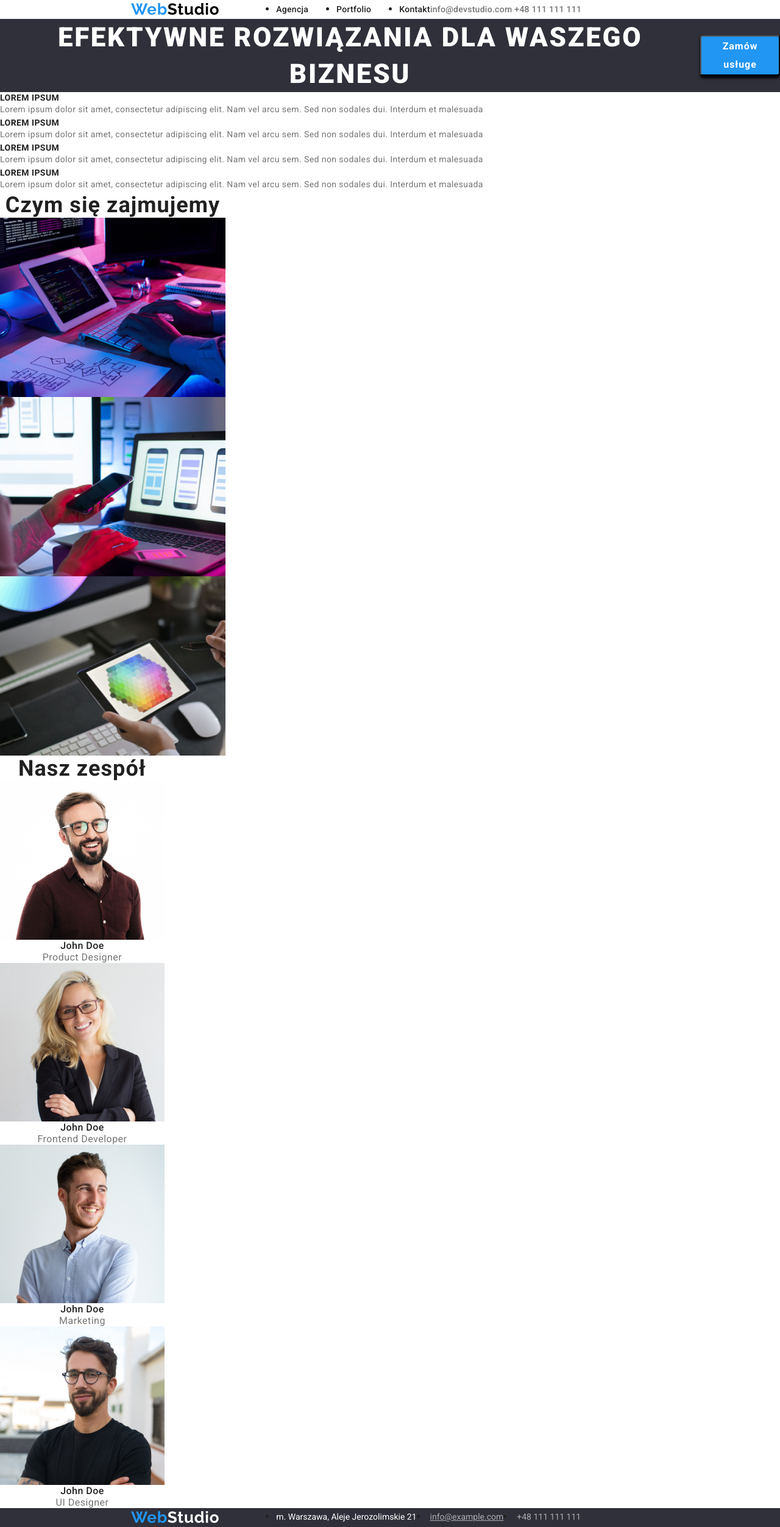
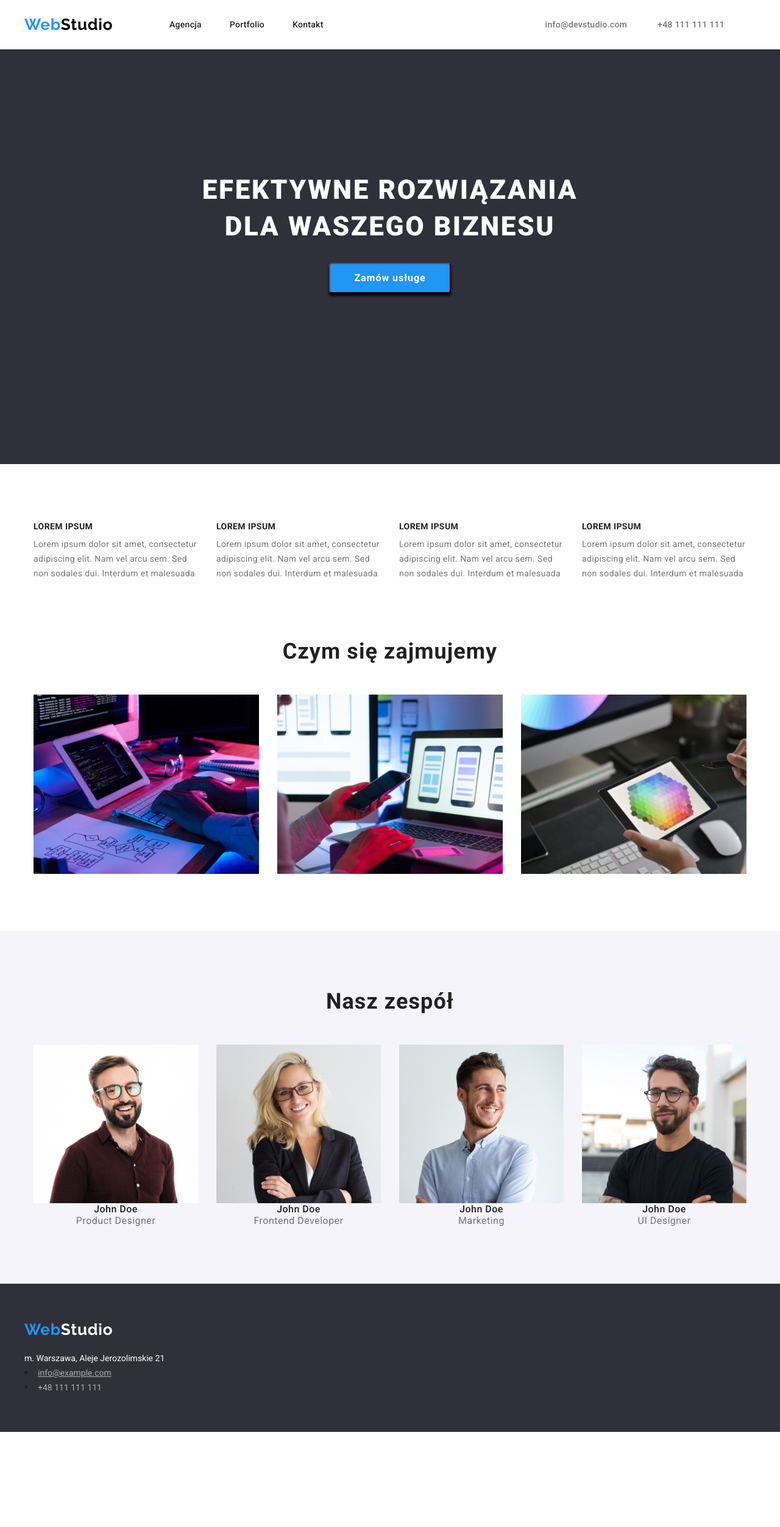
Before and after one commit to adamjed34/goit-markup-hw-03, a plain HTML site: page index.html in a window 1280 px wide. Shown: the whole page at 61% size. After the commit the page ends 2348 px from the top, so only its background shows below. Drawn offline with nearby package versions, Linux system fonts and the light colour scheme.

Commit message:
update style

```diff
--- a/css/styles.css
+++ b/css/styles.css
@@ -19,6 +19,7 @@ ul,
 p {
   margin: 0;
   padding: 0;
+  list-style-type: none;
 }
 
 img {
@@ -34,21 +35,26 @@ img {
   cursor: pointer;
 }
 
-/* HEADER */
+/* ====================HEADER=================== */
 
-.container {
-  display: flex;
-  align-items: center;
+.header {
+  background: #ffffff;
 }
 
-/* .container {
-   width: 1600px;
-   background: #ffffff;
-} */
+.header .container {
+  display: flex;
+  margin: 0 auto;
+  align-items: center;
+  width: 1200px;
+  height: 80px;
+}
+
+.header {
+  border-bottom: 1px solid #ececec;
+}
 
 .logo {
   margin-right: 93px;
-  margin-left: 215px;
   font-family: var(--secondary-font);
   font-weight: bold;
   font-size: 26px;
@@ -69,9 +75,6 @@ img {
 .navigation-list {
   display: flex;
   align-items: center;
-}
-
-.navigation-list {
   text-decoration: none;
 }
 
@@ -88,9 +91,6 @@ img {
 .portfolio {
   margin-right: 46px;
 }
-/* .navigation-list-item::not(:last-child) {
-    margin-right: 46px;
-} */
 
 .navigation-list-link:hover,
 .navigation-list-link:focus,
@@ -107,6 +107,16 @@ img {
   color: var(--main-color);
 }
 
+.header-contact {
+  display: flex;
+  align-items: center;
+  margin-left: 364px;
+}
+
+.contact-mail {
+  margin-right: 50px;
+}
+
 .contact-mail,
 .contact-phone {
   font-weight: 500;
@@ -116,16 +126,29 @@ img {
   color: #757575;
   text-decoration: none;
 }
-/* END HEADER */
+/* ==================END HEADER=================== */
 
-/* MAIN */
+/* =====================MAIN======================= */
+
+/* MAIN HERO */
 
 .hero,
 .footer {
   background-color: #2f303a;
 }
 
+.hero .container {
+  display: flex;
+  flex-direction: column;
+  align-items: center;
+  width: 1200px;
+  margin: 0 auto;
+  padding-top: 200px;
+  padding-bottom: 280px;
+}
+
 .hero-header-title {
+  width: 696px;
   font-weight: 900;
   font-size: 44px;
   line-height: 1.364;
@@ -136,14 +159,17 @@ img {
 }
 
 .hero-header-btn {
+  width: 200px;
+  height: 50px;
+  margin-top: 30px;
   background-color: var(--main-color);
   box-shadow: 0px 4px 4px rgba(0, 0, 0, 15);
   border-radius: 4px;
   font-weight: bold;
   font-size: 16px;
   line-height: 1.875;
-  display: flex;
-  align-items: flex;
+  align-items: center;
+  text-align: center;
   letter-spacing: 0.06em;
   color: #ffffff;
 }
@@ -151,8 +177,34 @@ img {
 .hero-header-btn-title {
   color: white;
 }
+/* END MAIN HERO */
+
+/* MAIN DESCRIPTION */
+
+.main-description .container {
+  display: flex;
+  justify-content: center;
+  width: 1200px;
+  margin: 0 auto;
+  padding-top: 94px;
+}
+
+.main-description-list {
+  display: flex;
+}
+
+.main-description-item {
+  display: flex;
+  flex-direction: column;
+  width: 270px;
+}
+
+.main-description-item:not(:last-child) {
+  margin-right: 30px;
+}
 
 .main-description-title {
+  margin-bottom: 10px;
   font-weight: bold;
   font-size: 14px;
   line-height: 1.143;
@@ -166,6 +218,27 @@ img {
   color: #757575;
 }
 
+/* END MAIN DESCRIPTION */
+
+/* WHAT WE DO */
+
+.main-what-we-do .container {
+  display: flex;
+  width: 1200px;
+  margin: 0 auto;
+  /* justify-content: center; */
+  padding: 94px 15px;
+}
+
+.main-what-we-do-list {
+  display: flex;
+  padding-top: 50px;
+}
+
+.main-what-we-do-list-item:not(:last-child) {
+  margin-right: 30px;
+}
+
 .main-what-we-do-header,
 .team-header {
   font-weight: bold;
@@ -173,6 +246,30 @@ img {
   line-height: 1.167;
   text-align: center;
   letter-spacing: 0.03em;
+}
+
+/* END WHAT WE DO */
+
+/* OUR TEAM */
+
+.team {
+  background: #f5f4fa;
+}
+
+.team .container {
+  display: flex;
+  width: 1200px;
+  margin: 0 auto;
+  padding: 94px 15px;
+}
+
+.team-list {
+  display: flex;
+  padding-top: 50px;
+}
+
+.team-item:not(:last-child) {
+  margin-right: 30px;
 }
 
 .team-personal {
@@ -192,11 +289,38 @@ img {
   letter-spacing: 0.03em;
   color: #757575;
 }
-/* END MAIN */
 
-/* FOOTER */
+/* END OUR TEAM */
+
+/* =====================END MAIN=================== */
+
+/* =====================FOOTER===================== */
+
+.footer .container {
+  display: flex;
+  width: 1200px;
+  margin: 0 auto;
+  padding-top: 60px;
+  padding-bottom: 60px;
+  flex-direction: column;
+}
+
+.container .logo {
+  width: 145px;
+}
+
+.address-list {
+  display: flex;
+  flex-direction: column;
+}
+
+.address-list:not(:last-child) {
+  padding-bottom: 9px;
+}
 
 .address {
+  display: flex;
+  padding-top: 20px;
   font-style: normal;
 }
 .address-link-lokalization {
@@ -217,13 +341,30 @@ img {
   text-decoration: none;
 }
 
-/* END FOOTER */
+/* =====================END FOOTER===================== */
 
 /* ======================PORTFOLIO PAGE======================= */
 
-/* MAIN */
+/* ======================MAIN========================== */
 
 /* SECTION FILTER */
+
+.filter .container {
+  display: flex;
+  width: 1200px;
+  margin: 0 auto;
+  padding-top: 94px;
+  justify-content: center;
+}
+
+.filter-list {
+  display: flex;
+  width: 572px;
+}
+
+.filter-item:not(:last-child) {
+  margin-right: 8px;
+}
 
 /* THE TEXT CONTENT OF THE BUTTONS */
 .filter-button-1,
@@ -246,6 +387,20 @@ img {
 .filter-button-5 {
   background: #f5f4fa;
   border-radius: 4px;
+  height: 38px;
+}
+.filter-button-1,
+.filter-button-5 {
+  width: 121px;
+}
+.filter-button-2 {
+  width: 93px;
+}
+.filter-button-3 {
+  width: 114px;
+}
+.filter-button-4 {
+  width: 91px;
 }
 
 .filter-button-1:hover,
@@ -261,9 +416,47 @@ img {
   color: #ffffff;
   background-color: var(--main-color);
 }
+
 /* END SECTION FILTER */
 
 /* SECTION PROJECTS */
+
+.projects .container {
+  display: flex;
+  width: 1200px;
+  margin: 0 auto;
+  padding-left: 15px;
+  padding-top: 50px;
+  padding-bottom: 94px;
+}
+
+.container .projects-list {
+  display: flex;
+  flex-wrap: wrap;
+  margin-left: -30px;
+  margin-top: -30px;
+}
+
+.project-header-space {
+  padding-top: 20px;
+  padding-bottom: 20px;
+  padding-left: 24px;
+  border: 1px solid #eeeeee;
+  background: #ffffff;
+}
+
+.projects-list-project1,
+.projects-list-project2,
+.projects-list-project3,
+.projects-list-project4,
+.projects-list-project5,
+.projects-list-project6,
+.projects-list-project7,
+.projects-list-project8,
+.projects-list-project9 {
+  margin-left: 30px;
+  margin-top: 30px;
+}
 
 .project1-header,
 .project2-header,
```
